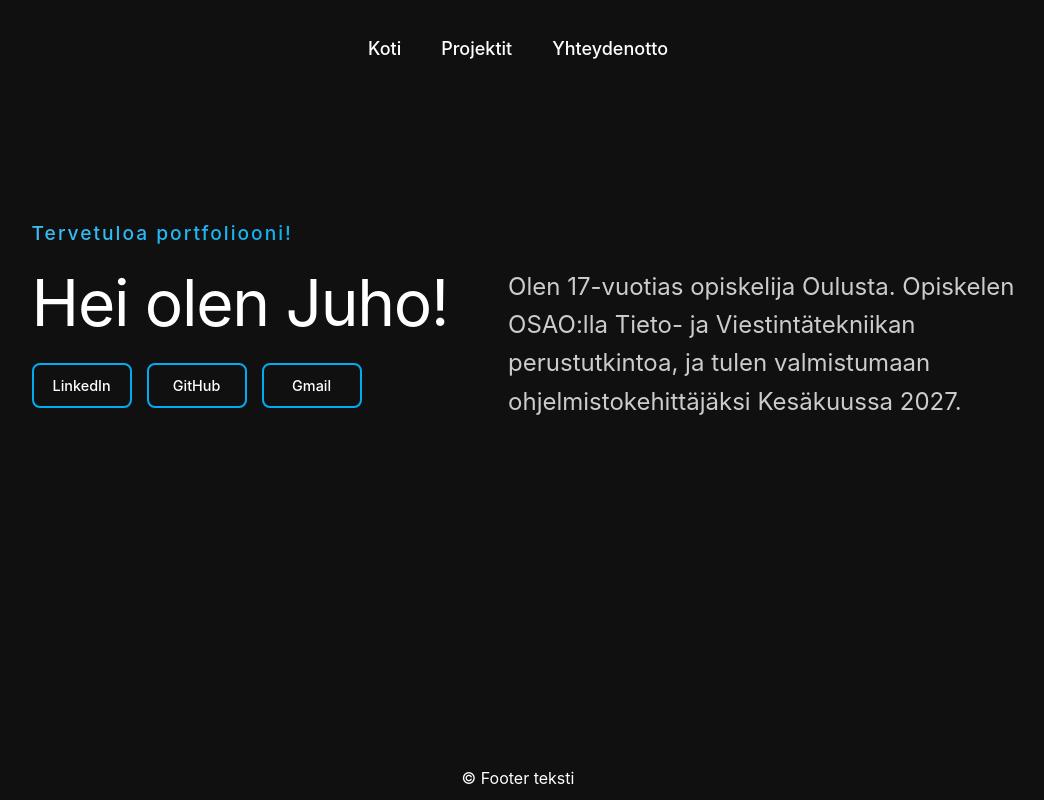
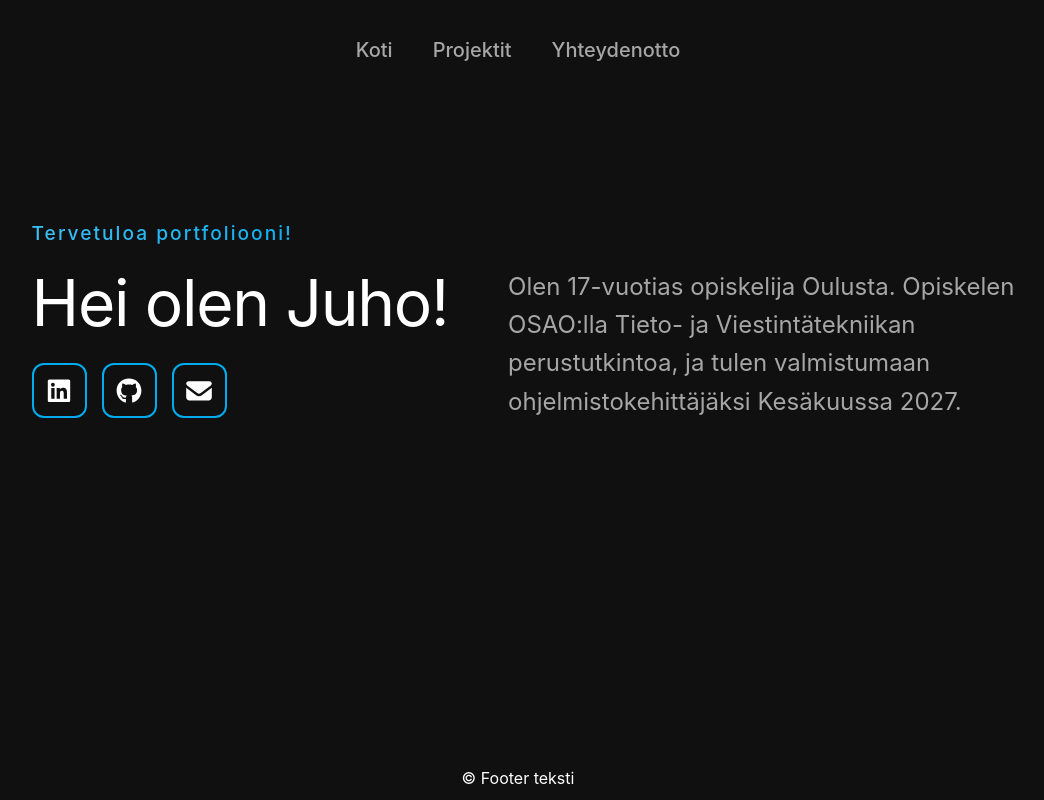
Before and after one commit to Juhohaima/Portfolio2026, a React app: page / in a window 1280 px wide. Shown: the whole page, without its empty margins (122-1166 px from the left). Built offline with nearby package versions, Linux system fonts and the light colour scheme; the HTML template or start-up script is replaced by a standard one.

Commit message:
Yleisiä muutoksia ja lisäyksiä

```diff
--- a/package.json
+++ b/package.json
@@ -12,6 +12,10 @@
   "dependencies": {
     "@base-ui/react": "^1.3.0",
     "@fontsource-variable/inter": "^5.2.8",
+    "@fortawesome/fontawesome-svg-core": "^7.2.0",
+    "@fortawesome/free-brands-svg-icons": "^7.2.0",
+    "@fortawesome/free-solid-svg-icons": "^7.2.0",
+    "@fortawesome/react-fontawesome": "^3.3.0",
     "@tailwindcss/vite": "^4.2.2",
     "class-variance-authority": "^0.7.1",
     "clsx": "^2.1.1",
--- a/src/components/Hero.css
+++ b/src/components/Hero.css
@@ -98,11 +98,33 @@
 .hero-content p {
   font-size: 1.5rem;
   line-height: 1.6;
-  color: #cccccc;
+  color: #ffffffa1;
   max-width: 610px;
   margin: 0;
   text-align: left;
   align-self: flex-start;
+}
+
+.social-icon {
+  display: flex;
+  align-items: center;
+  justify-content: center;
+  width: 55px;   /* Pienennetty leveys, koska ikoni on kapeampi kuin teksti */
+  height: 55px;  /* Korkeus sama kuin leveys -> neliö */
+  background-color: transparent;
+  border: 2px solid #00abf0;
+  color: white;
+  text-decoration: none;
+  font-size: 1.6rem; /* TÄMÄ määrittää ikonin koon laatikon sisällä */
+  border-radius: 12px; /* Pyöristetyt kulmat */
+  transition: all 0.3s ease;
+}
+
+.social-icon:hover {
+  background-color: #00abf0;
+  color: #161515;
+  transform: translateY(-5px); /* Hieman enemmän liikettä */
+  box-shadow: 0 0 20px rgba(0, 171, 240, 0.6);
 }
 
 /* Responsiivisuus */
--- a/src/components/Hero.jsx
+++ b/src/components/Hero.jsx
@@ -1,5 +1,8 @@
 import React from 'react';
 import "./Hero.css";
+import { FontAwesomeIcon } from '@fortawesome/react-fontawesome';
+import { faLinkedin, faGithub } from '@fortawesome/free-brands-svg-icons';
+import { faEnvelope } from '@fortawesome/free-solid-svg-icons';
 
 const Hero = () => {
   return (
@@ -10,12 +13,21 @@ const Hero = () => {
         <div className="hero-main-flex">
           <div className="hero-left">
             <h1>Hei olen Juho!</h1>
+
             <div className="hero-socials">
-              <a href="#" target="_blank" className="social-icon">LinkedIn</a>
-              <a href="#" target="_blank" className="social-icon">GitHub</a>
-              <a href="#" target="_blank" className="social-icon">Gmail</a>
+
+              <a href="#" target="_blank" className="social-icon" aria-label="LinkedIn">
+                <FontAwesomeIcon icon={faLinkedin} />
+              </a>
+              <a href="#" target="_blank" className="social-icon" aria-label="GitHub">
+                <FontAwesomeIcon icon={faGithub} />
+              </a>
+              <a href="#" target="_blank" className="social-icon" aria-label="Gmail">
+                <FontAwesomeIcon icon={faEnvelope} />
+              </a>
             </div>
           </div>
+
           <p>
             Olen 17-vuotias opiskelija Oulusta. Opiskelen OSAO:lla Tieto- ja Viestintätekniikan perustutkintoa, ja tulen valmistumaan ohjelmistokehittäjäksi Kesäkuussa 2027.
           </p>
--- a/src/components/Navbar.css
+++ b/src/components/Navbar.css
@@ -13,8 +13,8 @@
 
 .navbar a {
     position: relative;
-    font-size: 18px; /* fonttikoko */
-    color: #fff; /* linkkien tekstien väri */
+    font-size: 20px; /* fonttikoko */
+    color: #ffffffa1; /* linkkien tekstien väri */
     font-weight: 500; /* fontin paksuus */
     text-decoration: none;
     margin: 0 20px; /* säätää miten kaukana linkit ovat toisistaan */
```
Also changed, not shown: 1 other file (tests, documents, lock files or other folders).
